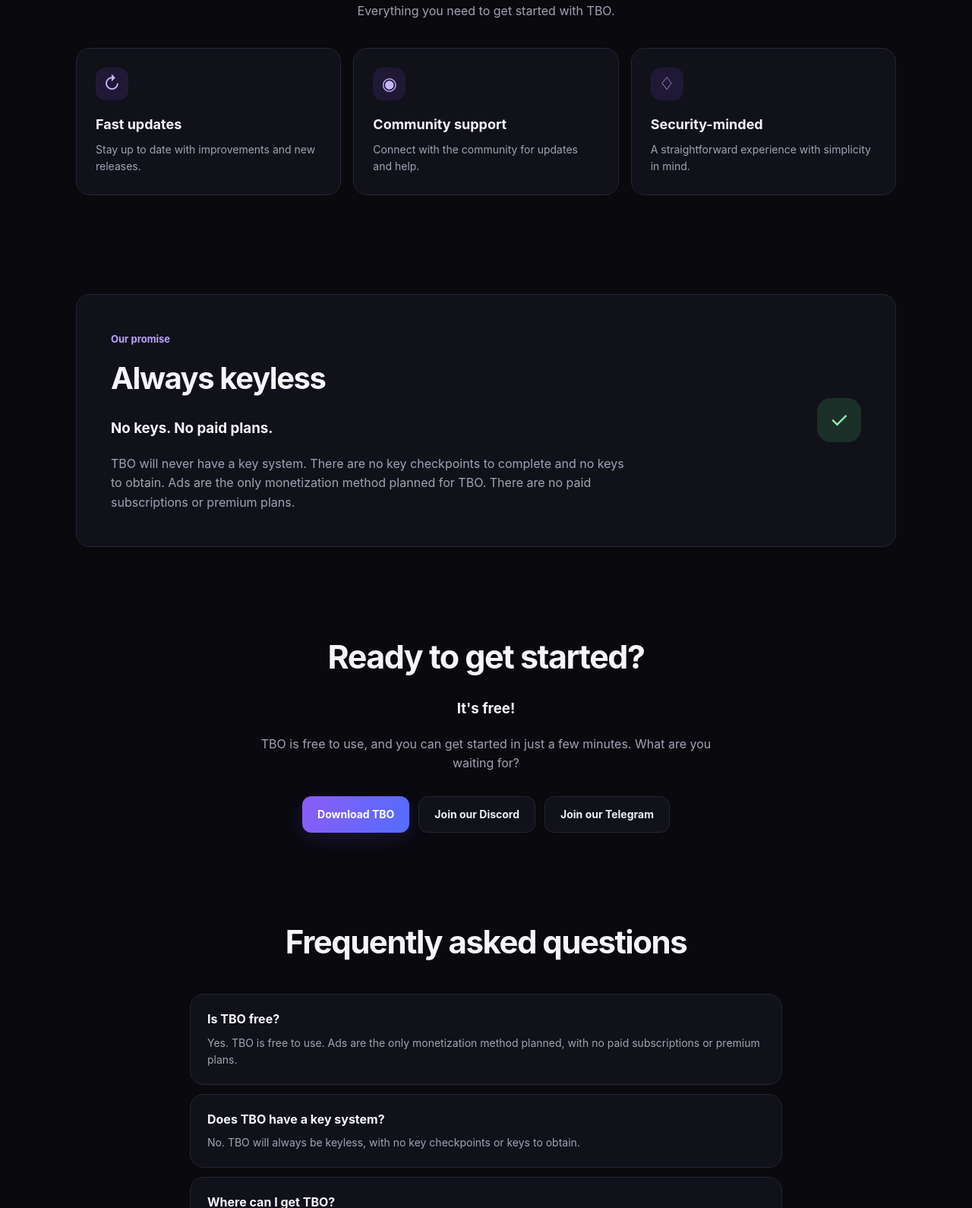
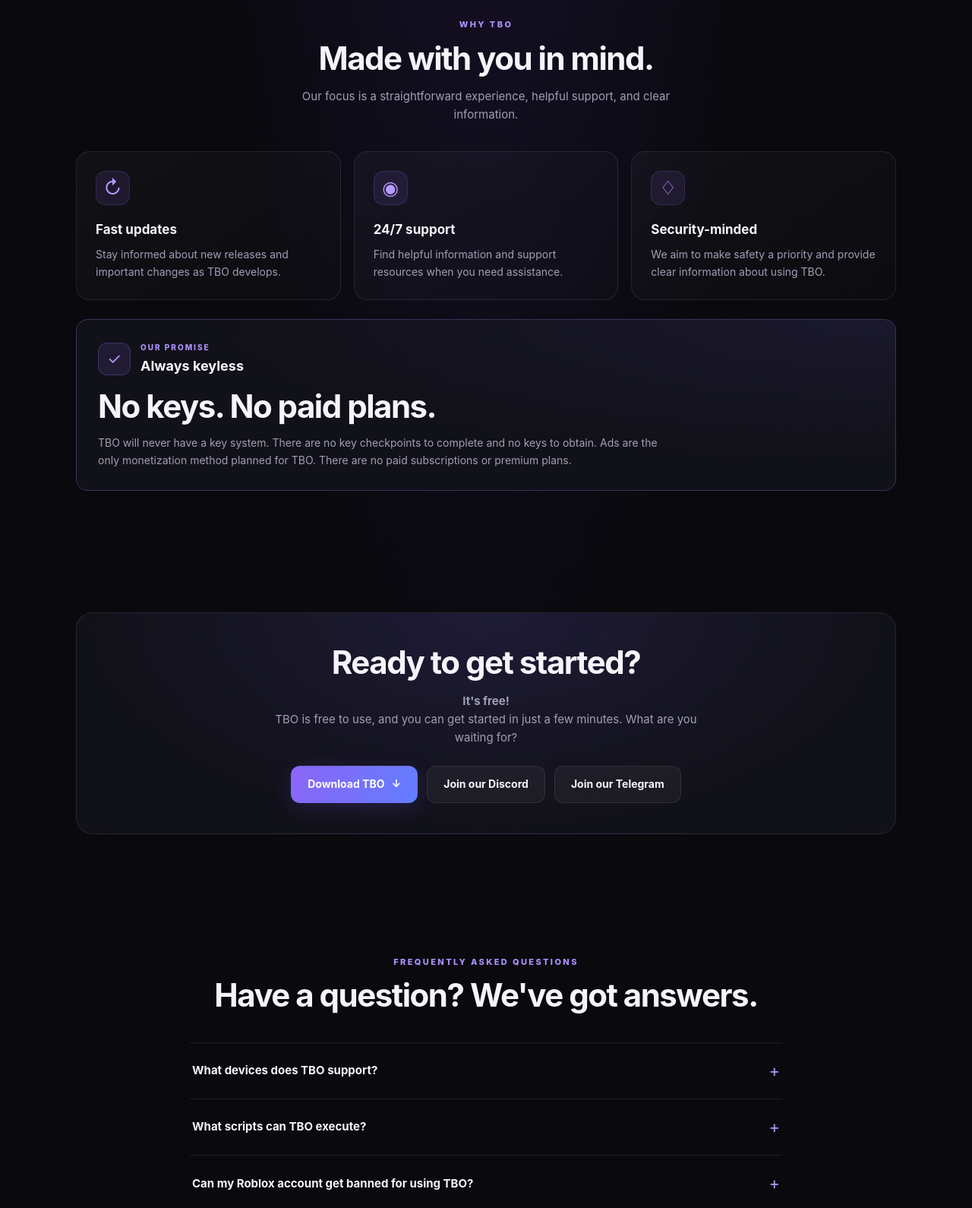
Before and after one commit to oprty131/Heysysy, a plain HTML site: page index.html in a window 1280 px wide. Shown: the part 722-2312 px from the top of the page at 76% size. Drawn offline with Linux system fonts and the light colour scheme.

Commit message:
Update index.html

```diff
--- a/index.html
+++ b/index.html
@@ -1,213 +1,208 @@
-
 <!DOCTYPE html>
 <html lang="en">
 <head>
 <meta charset="UTF-8">
 <meta name="viewport" content="width=device-width, initial-scale=1">
 <meta name="theme-color" content="#09090e">
+<meta name="description" content="TBO — More with TBO.">
+<link rel="icon" type="image/svg+xml" href="./logok.svg">
 <title>TBO</title>
-  <link rel="icon" href="./logok.svg" type="image/svg+xml">
 <style>
-    :root{color-scheme:dark;--bg:#09090e;--panel:#11111a;--border:#252535;--text:#f5f5fb;--muted:#a2a2b5;--purple:#8b5cf6;--blue:#536dfe}
-    *{box-sizing:border-box}
-    html{scroll-behavior:smooth;scroll-padding-top:100px}
-    body{margin:0;background:var(--bg);color:var(--text);font-family:Inter,ui-sans-serif,system-ui,-apple-system,BlinkMacSystemFont,"Segoe UI",sans-serif;line-height:1.6}
+:root{--bg:#09090e;--surface:#111119;--text:#f5f4fb;--muted:#a09fb4;--purple:#9b70ff;--border:rgba(255,255,255,.09)}
+*{box-sizing:border-box;margin:0;padding:0}
+html{scroll-behavior:smooth;scroll-padding-top:90px}
+body{background:radial-gradient(ellipse at 50% -15%,rgba(111,67,213,.2),transparent 45%),var(--bg);color:var(--text);font-family:Inter,-apple-system,BlinkMacSystemFont,"Segoe UI",sans-serif;line-height:1.6;min-height:100vh}
 a{color:inherit;text-decoration:none}
+button{font:inherit}
 .container{width:min(1080px,calc(100% - 40px));margin:auto}
-    .navbar{height:78px;display:flex;align-items:center;justify-content:space-between;border-bottom:1px solid rgba(255,255,255,.07);position:relative;z-index:5}
-    .brand{display:inline-flex;align-items:center}
-    .brand-logo{display:block;height:35px;max-width:130px;object-fit:contain}
+nav{height:76px;display:flex;align-items:center;justify-content:space-between;width:min(1180px,calc(100% - 40px));margin:auto;position:relative;z-index:10}
+.brand{font-size:22px;font-weight:850;letter-spacing:-.8px}
 .menu-wrap{position:relative}
-    .menu-button{width:46px;height:44px;display:grid;place-items:center;border:1px solid var(--border);border-radius:13px;background:#11111a;color:white;cursor:pointer}
-    .menu-button svg{width:22px;height:22px}
-    .dropdown{position:absolute;right:0;top:54px;width:220px;padding:8px;background:#12121b;border:1px solid var(--border);border-radius:15px;box-shadow:0 18px 55px #0009;display:none}
-    .dropdown.open{display:block}
-    .dropdown a{display:block;padding:10px 12px;border-radius:9px;color:#d8d8e6;font-size:14px}
-    .dropdown a:hover{background:#ffffff0d;color:white}
-    .dropdown .separator{height:1px;background:var(--border);margin:6px}
-    .hero{text-align:center;padding:105px 0 95px}
-    .eyebrow,.badge{display:inline-flex;align-items:center;gap:8px;border:1px solid #38304f;background:#171322;color:#c9b7ff;border-radius:999px;padding:6px 12px;font-size:13px}
-    h1{font-size:clamp(44px,8vw,76px);letter-spacing:-3.5px;line-height:1.08;margin:25px 0 18px}
-    .gradient{background:linear-gradient(100deg,#b49aff,#778bff);-webkit-background-clip:text;background-clip:text;color:transparent}
-    .hero p{max-width:610px;margin:0 auto;color:var(--muted);font-size:18px}
-    .actions{display:flex;justify-content:center;gap:12px;flex-wrap:wrap;margin-top:30px}
-    .btn{display:inline-flex;align-items:center;justify-content:center;gap:9px;min-height:47px;padding:12px 20px;border-radius:12px;font-weight:700;font-size:14px;transition:transform .2s,opacity .2s}
+.menu-button{display:grid;place-items:center;width:48px;height:46px;color:var(--text);background:rgba(255,255,255,.045);border:1px solid var(--border);border-radius:13px;cursor:pointer;transition:.2s}
+.menu-button:hover{background:rgba(255,255,255,.09);border-color:#9b70ff66}
+.menu-icon{width:20px;display:grid;gap:5px}
+.menu-icon span{height:2px;border-radius:2px;background:currentColor}
+.dropdown{visibility:hidden;opacity:0;pointer-events:none;position:absolute;right:0;top:calc(100% + 12px);width:245px;padding:9px;border:1px solid var(--border);background:#12121b;border-radius:17px;box-shadow:0 20px 55px #0008;transform:translateY(-12px) scale(.96);transform-origin:top right;transition:opacity .24s,transform .3s cubic-bezier(.2,.8,.2,1),visibility .24s}
+.dropdown.open{visibility:visible;opacity:1;pointer-events:auto;transform:translateY(0) scale(1)}
+.dropdown a{display:block;padding:12px 13px;color:#d7d5e5;font-size:14px;border-radius:10px;transition:background .18s,color .18s,transform .18s}
+.dropdown a:hover{background:#9b70ff21;color:white;transform:translateX(3px)}
+.menu-divider{height:1px;margin:6px 7px;background:var(--border)}
+.hero{min-height:590px;padding:95px 20px 105px;display:flex;flex-direction:column;align-items:center;justify-content:center;text-align:center}
+h1{font-size:clamp(43px,7vw,76px);line-height:1.08;letter-spacing:-4px;font-weight:850}
+.gradient{background:linear-gradient(100deg,#b69aff,#8c78ff 45%,#68a1ff);-webkit-background-clip:text;background-clip:text;color:transparent}
+.hero p{max-width:570px;margin:23px auto 0;color:var(--muted);font-size:17px}
+.actions{display:flex;align-items:center;justify-content:center;flex-wrap:wrap;gap:12px;margin-top:32px}
+.btn{display:inline-flex;justify-content:center;align-items:center;gap:9px;min-height:47px;padding:12px 21px;border:1px solid transparent;border-radius:12px;font-size:14px;font-weight:700;cursor:pointer;transition:transform .2s,background .2s}
 .btn:hover{transform:translateY(-2px)}
-    .primary{background:linear-gradient(110deg,var(--purple),var(--blue));color:white;box-shadow:0 8px 28px #6852e52b}
-    .secondary{border:1px solid var(--border);background:#11111a;color:#eeeef7}
-    .hero-note{font-size:12px!important;margin-top:18px!important;color:#85859a!important}
-    section{padding:65px 0}
-    .section-heading{text-align:center;margin:0 auto 35px;max-width:650px}
-    .section-heading h2{font-size:clamp(29px,5vw,42px);letter-spacing:-1.5px;margin:0 0 10px}
-    .section-heading p{color:var(--muted);margin:0}
-    .feature-grid{display:grid;grid-template-columns:repeat(3,minmax(0,1fr));gap:16px}
-    .feature,.promise,.faq-item{background:var(--panel);border:1px solid var(--border);border-radius:18px}
-    .feature{padding:25px}
-    .feature-icon{width:43px;height:43px;display:grid;place-items:center;border-radius:13px;background:#201936;color:#c7b3ff;font-size:23px;margin-bottom:18px}
-    .feature h3{font-size:18px;margin:0 0 7px}
-    .feature p{font-size:14px;color:var(--muted);margin:0}
-    .promise{padding:clamp(25px,5vw,45px);display:flex;align-items:center;justify-content:space-between;gap:25px}
-    .promise .label{font-size:13px;color:#b9a3ff;font-weight:700}
-    .promise h2{font-size:clamp(28px,4vw,40px);letter-spacing:-1.4px;margin:8px 0}
-    .promise p{max-width:690px;color:var(--muted);margin:0}
-    .check{flex-shrink:0;width:58px;height:58px;border-radius:18px;display:grid;place-items:center;background:#1b3028;color:#8df0b4;font-size:29px}
-    .cta{text-align:center;padding:45px 20px}
-    .cta h2{font-size:clamp(30px,5vw,43px);letter-spacing:-1.5px;margin:0 0 8px}
-    .cta p{color:var(--muted);max-width:600px;margin:0 auto}
-    .faq-list{max-width:780px;margin:auto;display:grid;gap:12px}
-    .faq-item{padding:20px 22px}
-    .faq-item h3{font-size:16px;margin:0 0 7px}
-    .faq-item p{color:var(--muted);font-size:14px;margin:0}
-    footer{padding:25px 0 35px;border-top:1px solid #ffffff0d;color:#77778d;font-size:13px;text-align:center}
-    @media(max-width:700px){.hero{padding:80px 0 65px}h1{letter-spacing:-2px}.feature-grid{grid-template-columns:1fr}.promise{align-items:flex-start}.check{width:46px;height:46px;border-radius:14px}.container{width:min(100% - 30px,1080px)}}
+.btn.primary{color:white;background:linear-gradient(110deg,#8b65f6,#627dff);box-shadow:0 7px 28px #735bf52e}
+.btn.secondary{background:#ffffff0b;border-color:var(--border);color:var(--text)}
+.btn.secondary:hover{background:#ffffff17}
+.note-top{margin-top:22px;font-size:12px;color:#89879e}
+section{padding:80px 0}
+.section-heading{text-align:center;margin-bottom:36px}
+.eyebrow{color:#ad91ff;font-size:11px;font-weight:800;letter-spacing:2.4px;text-transform:uppercase}
+h2{font-size:clamp(29px,4vw,42px);letter-spacing:-1.5px;line-height:1.2;margin-top:10px}
+.section-description{max-width:560px;margin:13px auto 0;color:var(--muted);font-size:15px}
+.cards{display:grid;grid-template-columns:repeat(3,1fr);gap:17px}
+.feature-card{padding:25px;border:1px solid var(--border);background:linear-gradient(145deg,#ffffff09,#ffffff03);border-radius:18px;transition:transform .2s,border-color .2s}
+.feature-card:hover{transform:translateY(-4px);border-color:#9b70ff59}
+.feature-icon{display:grid;place-items:center;width:45px;height:45px;margin-bottom:19px;border:1px solid #9b70ff2e;background:#9b70ff1a;border-radius:13px;font-size:25px;color:#b69aff}
+.feature-card h3{font-size:17px;margin-bottom:8px}
+.feature-card p{color:var(--muted);font-size:14px}
+.promise{margin-top:25px;padding:28px;border:1px solid #3b3458;border-radius:15px;background:radial-gradient(ellipse at 100% 0%,#7964ff16,transparent 60%),var(--surface)}
+.promise-top{display:flex;align-items:center;gap:13px;margin-bottom:13px}
+.promise-icon{display:grid;place-items:center;width:43px;height:43px;flex-shrink:0;border-radius:12px;background:#9b70ff1f;border:1px solid #9b70ff3d;color:#b69aff;font-size:21px}
+.promise h2{margin-top:0}
+.promise h3{font-size:18px}
+.promise p{max-width:760px;margin:12px 0 0;color:var(--muted);font-size:14px}
+.promise-label{color:#ad91ff;font-size:10px;font-weight:800;letter-spacing:2px;text-transform:uppercase;margin-bottom:3px}
+.ready{padding:40px 28px;text-align:center;border:1px solid var(--border);border-radius:22px;background:radial-gradient(ellipse at 50% 0%,#7964ff20,transparent 70%),var(--surface)}
+.ready h2{margin-top:0}
+.ready p{max-width:610px;margin:14px auto 0;color:var(--muted);font-size:15px}
+.ready .actions{margin-top:25px}
+.faq-list{max-width:780px;margin:auto}
+details{border-bottom:1px solid var(--border)}
+details:first-child{border-top:1px solid var(--border)}
+summary{display:flex;align-items:center;justify-content:space-between;gap:15px;padding:19px 3px;cursor:pointer;list-style:none;font-weight:650;font-size:15px}
+summary::-webkit-details-marker{display:none}
+summary::after{content:"+";color:#b49aff;font-size:22px;font-weight:400}
+details[open] summary::after{content:"−"}
+.faq-answer{padding:0 25px 20px 3px;color:var(--muted);font-size:14px}
+footer{width:min(1080px,calc(100% - 40px));margin:30px auto 0;padding:30px 0 25px;border-top:1px solid var(--border)}
+@media(max-width:700px){.hero{min-height:530px;padding:75px 15px 80px}h1{letter-spacing:-2.5px}.hero p{font-size:15px}section{padding:62px 0}.cards{grid-template-columns:1fr}.feature-card{padding:22px}.promise{padding:24px}.ready{padding:32px 20px}}
+@media(max-width:380px){.container,nav,footer{width:calc(100% - 28px)}.actions{width:100%}.actions .btn{flex:1;padding:11px 13px}.dropdown{width:min(245px,calc(100vw - 28px))}}
+@media(prefers-reduced-motion:reduce){*,*::before,*::after{scroll-behavior:auto!important;animation-duration:.01ms!important;transition-duration:.01ms!important}}
 </style>
 </head>
 <body>
-  <header class="navbar container">
-    <a class="brand" href="./" aria-label="TBO homepage">
-      <img src="./logohs.svg" alt="TBO" class="brand-logo">
-    </a>
+<nav>
+  <a class="brand" href="#" aria-label="TBO home">TBO</a>
   <div class="menu-wrap">
-      <button class="menu-button" id="menu-button" aria-label="Open menu" aria-expanded="false" aria-controls="dropdown">
-        <svg viewBox="0 0 24 24" fill="none" stroke="currentColor" stroke-width="1.8" stroke-linecap="round"><path d="M4 7h16M4 12h16M4 17h16"/></svg>
+    <button class="menu-button" id="menu-button" aria-label="Open menu" aria-expanded="false" aria-controls="dropdown" type="button">
+      <span class="menu-icon" aria-hidden="true"><span></span><span></span><span></span></span>
     </button>
-      <nav class="dropdown" id="dropdown">
+    <div class="dropdown" id="dropdown">
       <a href="./ios/">iOS</a>
       <a href="./android/">Android</a>
-        <div class="separator"></div>
+      <div class="menu-divider"></div>
       <a href="./shop/">Shop</a>
       <a href="#features">Features</a>
-        <a href="#faq">Frequently asked questions</a>
-        <div class="separator"></div>
+      <a href="#faq">FAQ</a>
+      <div class="menu-divider"></div>
       <a href="https://discord.gg/deltax" target="_blank" rel="noopener noreferrer">Discord</a>
       <a href="https://t.me/deltadyn" target="_blank" rel="noopener noreferrer">Telegram</a>
+    </div>
+  </div>
 </nav>
+
+<header class="hero">
+  <h1>More with <span class="gradient">TBO.</span></h1>
+  <p>A new destination for your Roblox mobile experience. Choose your platform and explore what TBO has to offer.</p>
+  <div class="actions">
+    <a class="btn secondary" href="/#features">Explore more <span aria-hidden="true">↗</span></a>
+    <a class="btn primary" href="./download/">Download <span aria-hidden="true">↓</span></a>
   </div>
+  <div class="note-top">Free to access · Supported by ads · No key system, ever</div>
 </header>
 
 <main>
-    <section class="hero container">
-      <span class="eyebrow">Simple. Free. Always keyless.</span>
-      <h1>More with <span class="gradient">TBO.</span></h1>
-      <p>A simple way to get started. No key system, no paid plans — just TBO.</p>
-      <div class="actions">
-        <a class="btn primary" id="download-button" href="./ios/">Download</a>
-        <a class="btn secondary" href="#features">Explore more <span aria-hidden="true">↓</span></a>
+  <section id="features">
+    <div class="container">
+      <div class="section-heading">
+        <div class="eyebrow">Why TBO</div>
+        <h2>Made with you in mind.</h2>
+        <p class="section-description">Our focus is a straightforward experience, helpful support, and clear information.</p>
       </div>
-      <p class="hero-note">Free to access · Supported by ads · No key system, ever</p>
-    </section>
-
-    <section id="features" class="container">
-      <div class="section-heading">
-        <h2>Made to be simple.</h2>
-        <p>Everything you need to get started with TBO.</p>
+      <div class="cards">
+        <article class="feature-card">
+          <div class="feature-icon" aria-hidden="true">↻</div>
+          <h3>Fast updates</h3>
+          <p>Stay informed about new releases and important changes as TBO develops.</p>
+        </article>
+        <article class="feature-card">
+          <div class="feature-icon" aria-hidden="true">◉</div>
+          <h3>24/7 support</h3>
+          <p>Find helpful information and support resources when you need assistance.</p>
+        </article>
+        <article class="feature-card">
+          <div class="feature-icon" aria-hidden="true">♢</div>
+          <h3>Security-minded</h3>
+          <p>We aim to make safety a priority and provide clear information about using TBO.</p>
+        </article>
       </div>
-      <div class="feature-grid">
-        <article class="feature">
-          <div class="feature-icon">↻</div>
-          <h3>Fast updates</h3>
-          <p>Stay up to date with improvements and new releases.</p>
-        </article>
-        <article class="feature">
-          <div class="feature-icon">◉</div>
-          <h3>Community support</h3>
-          <p>Connect with the community for updates and help.</p>
-        </article>
-        <article class="feature">
-          <div class="feature-icon">♢</div>
-          <h3>Security-minded</h3>
-          <p>A straightforward experience with simplicity in mind.</p>
-        </article>
+      <div class="promise">
+        <div class="promise-top">
+          <div class="promise-icon" aria-hidden="true">✓</div>
+          <div><div class="promise-label">Our promise</div><h3>Always keyless</h3></div>
+        </div>
+        <h2>No keys. No paid plans.</h2>
+        <p>TBO will never have a key system. There are no key checkpoints to complete and no keys to obtain. Ads are the only monetization method planned for TBO. There are no paid subscriptions or premium plans.</p>
+      </div>
     </div>
   </section>
 
-    <section class="container">
-      <div class="promise">
-        <div>
-          <span class="label">Our promise</span>
-          <h2>Always keyless</h2>
-          <h3>No keys. No paid plans.</h3>
-          <p>TBO will never have a key system. There are no key checkpoints to complete and no keys to obtain. Ads are the only monetization method planned for TBO. There are no paid subscriptions or premium plans.</p>
+  <section id="ready">
+    <div class="container">
+      <div class="ready">
+        <h2>Ready to get started?</h2>
+        <p><strong>It's free!</strong><br>TBO is free to use, and you can get started in just a few minutes. What are you waiting for?</p>
+        <div class="actions">
+          <a class="btn primary" href="./download/">Download TBO <span aria-hidden="true">↓</span></a>
+          <a class="btn secondary" href="https://discord.gg/deltax" target="_blank" rel="noopener noreferrer">Join our Discord</a>
+          <a class="btn secondary" href="https://t.me/deltadyn" target="_blank" rel="noopener noreferrer">Join our Telegram</a>
         </div>
-        <div class="check" aria-hidden="true">✓</div>
+      </div>
     </div>
   </section>
 
-    <section class="cta container">
-      <h2>Ready to get started?</h2>
-      <h3>It's free!</h3>
-      <p>TBO is free to use, and you can get started in just a few minutes. What are you waiting for?</p>
-      <div class="actions">
-        <a class="btn primary" id="ready-download-button" href="./ios/">Download TBO</a>
-        <a class="btn secondary" href="https://discord.gg/deltax" target="_blank" rel="noopener noreferrer">Join our Discord</a>
-        <a class="btn secondary" href="https://t.me/deltadyn" target="_blank" rel="noopener noreferrer">Join our Telegram</a>
-      </div>
-    </section>
-
-    <section id="faq" class="container">
+  <section id="faq">
+    <div class="container">
       <div class="section-heading">
-        <h2>Frequently asked questions</h2>
+        <div class="eyebrow">Frequently asked questions</div>
+        <h2>Have a question? We've got answers.</h2>
       </div>
       <div class="faq-list">
-        <article class="faq-item">
-          <h3>Is TBO free?</h3>
-          <p>Yes. TBO is free to use. Ads are the only monetization method planned, with no paid subscriptions or premium plans.</p>
-        </article>
-        <article class="faq-item">
-          <h3>Does TBO have a key system?</h3>
-          <p>No. TBO will always be keyless, with no key checkpoints or keys to obtain.</p>
-        </article>
-        <article class="faq-item">
-          <h3>Where can I get TBO?</h3>
-          <p>Choose iOS or Android from the Download button or navigation menu.</p>
-        </article>
-        <article class="faq-item">
-          <h3>Where can I get updates or help?</h3>
-          <p>Join the TBO Discord or Telegram community using the links in the menu.</p>
-        </article>
+        <details><summary>What devices does TBO support?</summary><div class="faq-answer">TBO is being presented with iOS and Android options. Check the separate platform pages for availability; downloads aren't available yet.</div></details>
+        <details><summary>What scripts can TBO execute?</summary><div class="faq-answer">Supported script types and compatibility details will be published when the relevant features are available.</div></details>
+        <details><summary>Can my Roblox account get banned for using TBO?</summary><div class="faq-answer">Using third-party tools or exploits may violate Roblox's rules and can result in account moderation. No third-party tool can guarantee that an account won't be moderated.</div></details>
+        <details><summary>How can I find scripts for TBO?</summary><div class="faq-answer">Information about compatibility and supported resources will be shared as TBO develops. Be cautious with unknown downloads and never share your account credentials with third parties.</div></details>
+        <details><summary>Are Roblox exploits allowed?</summary><div class="faq-answer">Roblox rules may prohibit exploiting or cheating. Review Roblox's current Terms of Use and Community Standards before using third-party tools.</div></details>
+        <details><summary>Does TBO have a key system?</summary><div class="faq-answer">No. TBO will never have a key system.</div></details>
+        <details><summary>Does TBO have paid plans or subscriptions?</summary><div class="faq-answer">TBO is free to use. Check the Shop page for any future announcements.</div></details>
+        <details><summary>How can I get help with TBO?</summary><div class="faq-answer">Join our <a href="https://discord.gg/deltax">Discord</a> or <a href="https://t.me/deltadyn">Telegram</a> for community updates.</div></details>
+        <details><summary>Have any other questions?</summary><div class="faq-answer">Check this page for updates. More information will be added as TBO develops.</div></details>
+      </div>
     </div>
   </section>
 </main>
 
-  <footer>
-    <div class="container">TBO</div>
-  </footer>
+<footer></footer>
 
 <script>
-    const menuButton = document.getElementById("menu-button");
-    const dropdown = document.getElementById("dropdown");
+const menuButton=document.getElementById("menu-button");
+const dropdown=document.getElementById("dropdown");
 
-    function closeMenu() {
+function closeMenu(){
   dropdown.classList.remove("open");
-      menuButton.setAttribute("aria-expanded", "false");
+  menuButton.setAttribute("aria-expanded","false");
 }
 
-    menuButton.addEventListener("click", () => {
-      const isOpen = dropdown.classList.toggle("open");
-      menuButton.setAttribute("aria-expanded", String(isOpen));
+menuButton.addEventListener("click",()=>{
+  const open=dropdown.classList.toggle("open");
+  menuButton.setAttribute("aria-expanded",String(open));
 });
 
-    document.addEventListener("click", event => {
-      if (!event.target.closest(".menu-wrap")) closeMenu();
+document.addEventListener("click",event=>{
+  if(!event.target.closest(".menu-wrap"))closeMenu();
 });
 
-    document.addEventListener("keydown", event => {
-      if (event.key === "Escape") closeMenu();
+document.addEventListener("keydown",event=>{
+  if(event.key==="Escape")closeMenu();
 });
 
-    dropdown.querySelectorAll("a").forEach(link => {
-      link.addEventListener("click", closeMenu);
+dropdown.querySelectorAll("a").forEach(link=>{
+  link.addEventListener("click",closeMenu);
 });
-
-    const ua = navigator.userAgent || "";
-    const platform = navigator.platform || "";
-    const isAndroid = /android/i.test(ua);
-    const isIOS = /iPhone|iPad|iPod/i.test(ua) ||
-      (platform === "MacIntel" && navigator.maxTouchPoints > 1);
-    const platformPath = isAndroid ? "./android/" : "./ios/";
-
-    document.getElementById("download-button").href = platformPath;
-    document.getElementById("ready-download-button").href = platformPath;
 </script>
 </body>
 </html>
```
Lines whose indentation alone changed are shown as unchanged.
